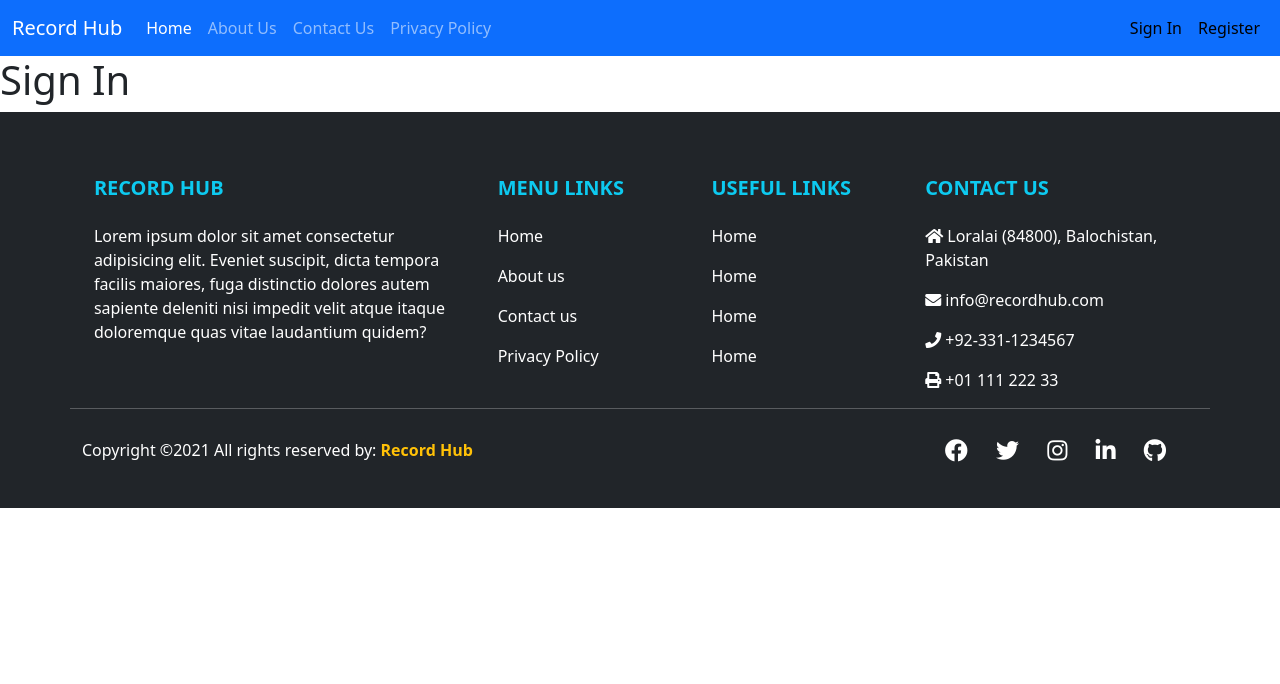
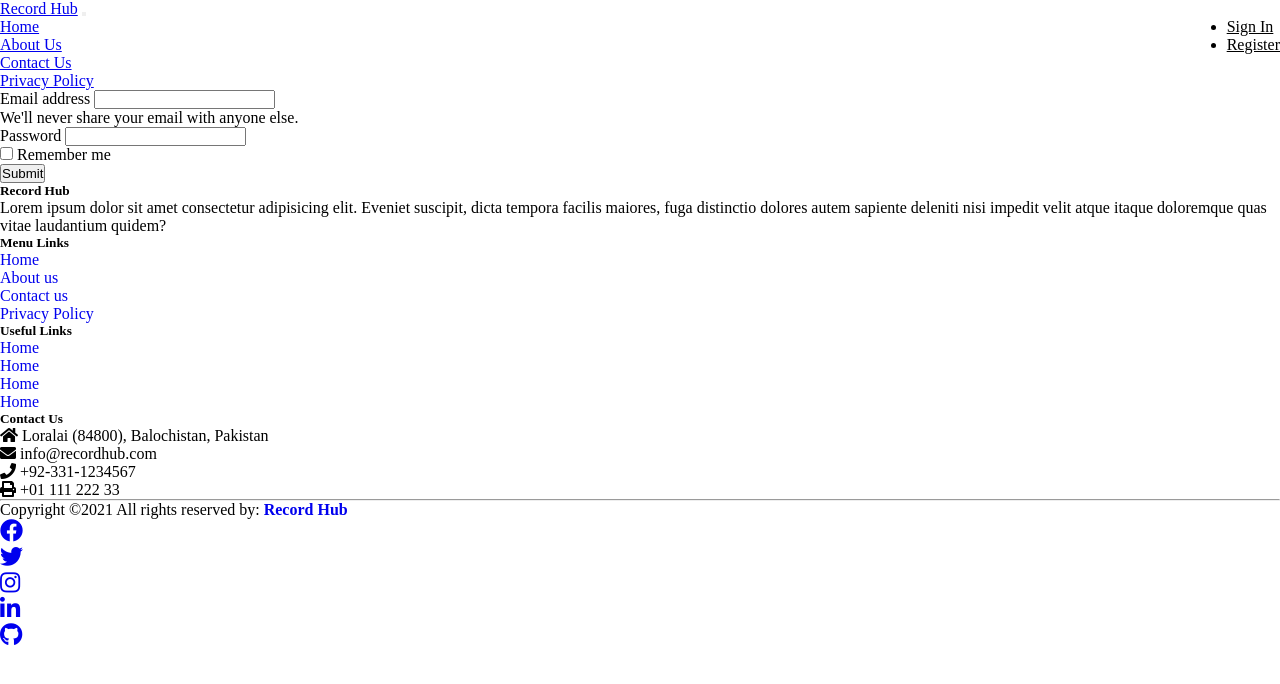
Before and after one commit to Anonster/RecordHub, a Node server app: page /signin in a window 1280 px wide. Shown: the top 684 px of the page. Run offline with Node 20, Linux system fonts and the light colour scheme.

Commit message:
Removed Bootstrape

```diff
--- a/package.json
+++ b/package.json
@@ -22,6 +22,7 @@
   "homepage": "https://github.com/Anonster/RecordHub#readme",
   "dependencies": {
     "ejs": "^3.1.5",
-    "express": "^4.17.1"
+    "express": "^4.17.1",
+    "nodemon": "^2.0.7"
   }
 }
--- a/public/stylesheets/main.css
+++ b/public/stylesheets/main.css
@@ -1,4 +1,7 @@
-
+* {
+  margin: 0;
+  padding: 0;
+}
 @media screen and (min-width: 992px) {
   .width-full {
     display: flex !important;
@@ -7,17 +10,19 @@
   }
   .item-right {
     display: inherit;
-
-    justify-content: flex-end!important;
+    justify-content: flex-end !important;
     width: 58%;
   }
 }
 .width-full {
   width: 100%;
 }
-.item-right a{
-    color:black!important;
+.item-right a {
+  color: black !important;
 }
 .item-right a:hover {
   color: white !important;
 }
+.height-70 {
+  height: 70vh !important;
+}
--- a/views/Partials/header.ejs
+++ b/views/Partials/header.ejs
@@ -7,13 +7,10 @@
     <!-- Font Awesome Cdn -->
     <link rel="stylesheet" href="https://cdnjs.cloudflare.com/ajax/libs/font-awesome/5.15.2/css/all.min.css"/>
     <!-- CSS only -->
-    <link href="https://cdn.jsdelivr.net/npm/bootstrap@5.0.0-beta1/dist/css/bootstrap.min.css" rel="stylesheet">
-    <!-- JavaScript Bundle with Popper -->
-    <script src="https://cdn.jsdelivr.net/npm/bootstrap@5.0.0-beta1/dist/js/bootstrap.bundle.min.js"></script>
     <link href="/stylesheets/main.css" rel="stylesheet">
 </head>
 <body>
-    <nav class="navbar navbar-expand-lg navbar-dark bg-primary">
+    <nav class=" p-3 navbar navbar-expand-lg navbar-dark bg-primary">
   <div class="container-fluid">
     <a class="navbar-brand" href="/">Record Hub</a>
     <button class="navbar-toggler" type="button" data-bs-toggle="collapse" data-bs-target="#navbarNav" aria-controls="navbarNav" aria-expanded="false" aria-label="Toggle navigation">
--- a/views/signin.ejs
+++ b/views/signin.ejs
@@ -1,3 +1,26 @@
 <%- include('Partials/header.ejs') %>
-    <h1>Sign In</h1>
+    <div class="bg-info m-n5">
+        <div class="container">
+            <div class="row m-5">
+                <div class="col-xl-6 mx-auto border border-light bg-light rounded-3 align-middle">
+                    <form class="m-3 my-5 mx-2 mx-auto">
+                        <div class="mb-3">
+                            <label for="exampleInputEmail1" class="form-label">Email address</label>
+                            <input type="email" class="form-control" id="exampleInputEmail1" aria-describedby="emailHelp">
+                            <div id="emailHelp" class="form-text">We'll never share your email with anyone else.</div>
+                        </div>
+                        <div class="mb-3">
+                            <label for="exampleInputPassword1" class="form-label">Password</label>
+                            <input type="password" class="form-control" id="exampleInputPassword1">
+                        </div>
+                        <div class="mb-3 form-check">
+                            <input type="checkbox" class="form-check-input" id="exampleCheck1">
+                            <label class="form-check-label" for="exampleCheck1">Remember me</label>
+                        </div>
+                        <button type="submit" class="btn btn-primary">Submit</button>
+                    </form>
+                </div>
+            </div>
+        </div>
+    </div>
 <%- include('Partials/footer.ejs') %>
```
Also changed, not shown: index.js (+4 -4 lines), 1 other file. Lines whose indentation alone changed are shown as unchanged.
